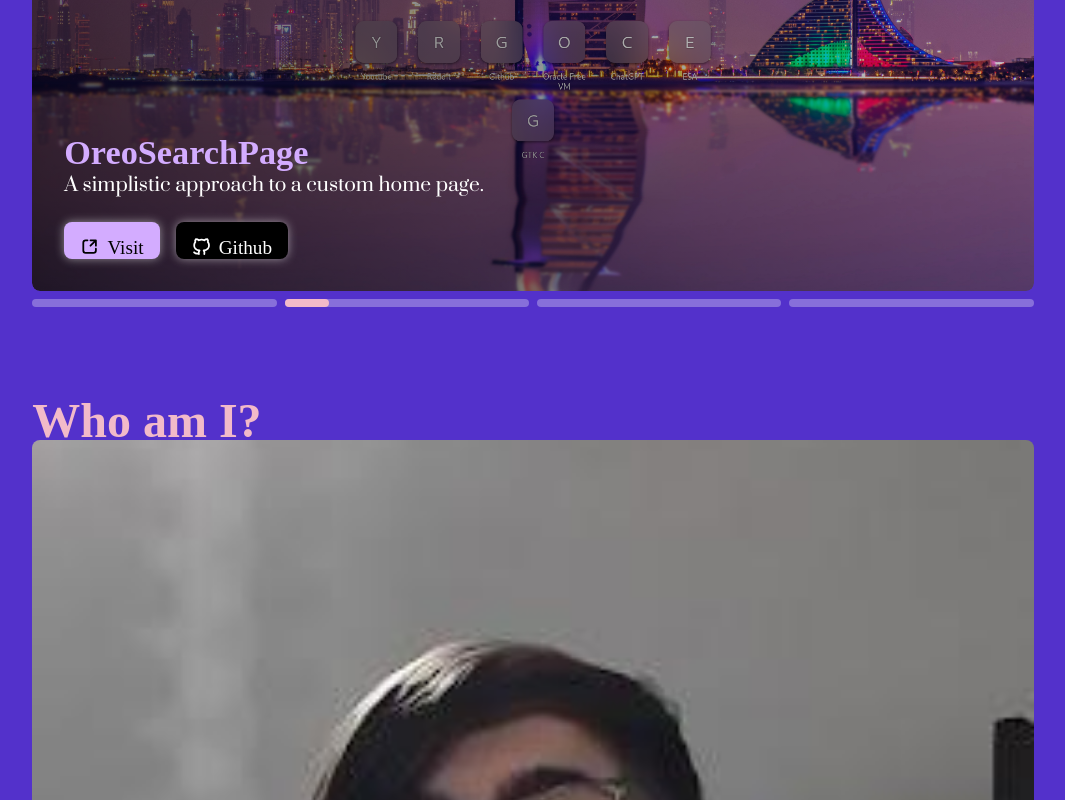
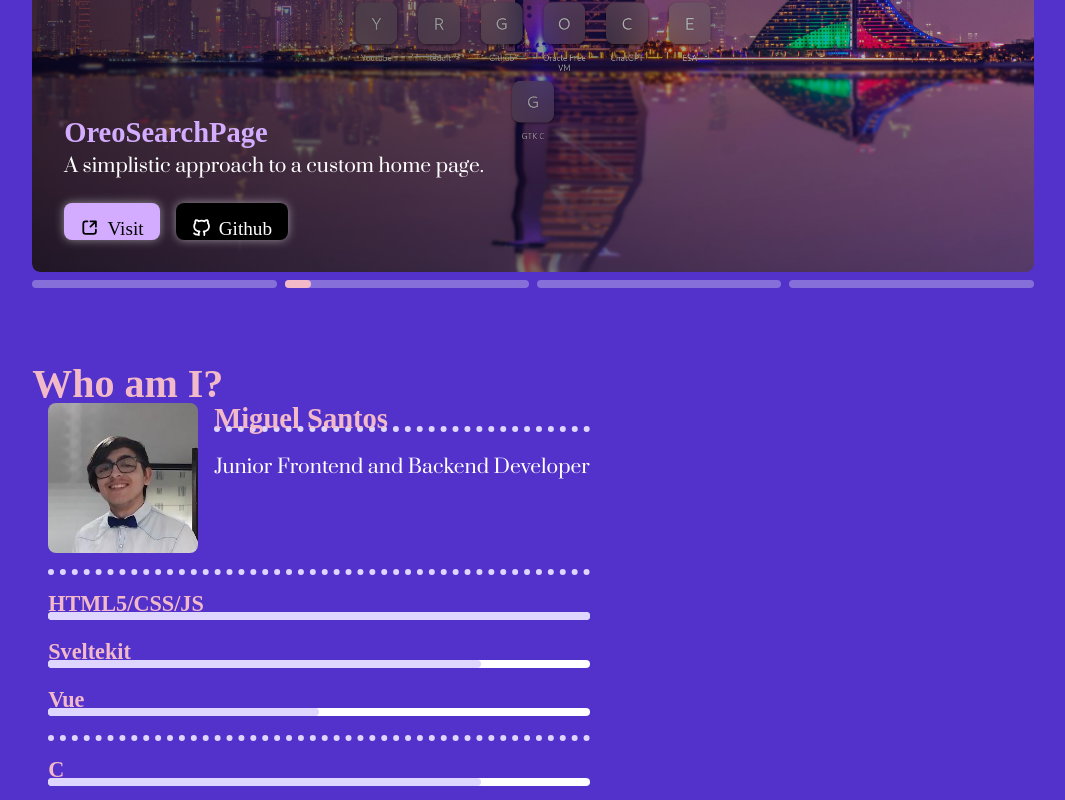
Before and after one commit to cakePhone/cakephone.github.io, a SvelteKit app: page / in a window 1280 px wide. Shown: the part 1260-2060 px from the top of the page, without its empty margins (107-1172 px from the left). Built offline with nearby package versions, Linux system fonts and the light colour scheme; a web font is replaced by a local one.

Commit message:
Move styles around

```diff
--- a/src/app.css
+++ b/src/app.css
@@ -66,50 +66,11 @@ body {
 
 body.change-colors {
   --on-primary: #000000;
-  --on-surface-headings: #260e57;
+  --on-surface-headings: #54388d;
   --on-surface: #000000;
 
-  --accent: #ff1957;
+  --accent: #ff4c7c;
   --surface: #ddd4ff;
-}
-
-#background::before,
-#background::after {
-  position: fixed;
-  left: 0;
-  top: 0;
-  content: "";
-  width: 100vw;
-  height: 100vh;
-  z-index: -1;
-
-  opacity: 30%;
-}
-
-#background::before {
-  background-color: #000000;
-  filter: url(#noiseFilter);
-}
-
-#background {
-  position: fixed;
-  z-index: -1;
-
-  height: 100vh;
-  width: 100vw;
-
-  display: flex;
-  align-items: center;
-}
-
-#background svg {
-  position: absolute;
-}
-
-#bubble-container {
-  z-index: -2;
-  position: relative;
-  margin-left: 70%;
 }
 
 h1,
@@ -151,6 +112,114 @@ h5 {
 h6 {
   font-size: calc(var(--fs-headings) / 2);
   margin-bottom: calc(var(--fs-headings) / -2.2);
+}
+
+hr {
+  width: var(--article-width);
+
+  margin-block: var(--min-margin);
+
+  border: none;
+  border-top: 6px dotted var(--on-surface-headings);
+}
+
+article {
+  margin-inline: auto;
+  width: var(--article-width);
+}
+
+article p {
+  text-align: justify;
+  line-height: calc(var(--fs-content) * 1.6);
+  text-wrap: pretty;
+}
+
+article a {
+  font-family: var(--ff-content);
+  color: var(--accent);
+}
+
+article img {
+  display: block;
+  max-width: 100%;
+  max-height: 60rem;
+
+  width: 100%;
+
+  object-fit: cover;
+
+  border-radius: 0.5rem;
+  margin-block: 1rem;
+}
+
+progress {
+  height: .5rem;
+  width: 100%;
+  background: none;
+}
+
+progress::-webkit-progress-bar {
+  border-radius: 1rem;
+  background-color: white;
+}
+
+progress::-webkit-progress-value {
+  background-color: var(--on-surface-headings);
+  border-radius: 1rem;
+}
+
+progress::-moz-progress-bar {
+  border-radius: 1rem;
+}
+
+footer {
+  width: var(--article-width);
+  margin-inline: auto;
+  margin-block: var(--min-margin);
+}
+
+footer p,
+footer a {
+  margin: 1rem 0 0;
+}
+
+#background::before,
+#background::after {
+  position: fixed;
+  left: 0;
+  top: 0;
+  content: "";
+  width: 100vw;
+  height: 100vh;
+  z-index: -1;
+
+  opacity: 30%;
+}
+
+#background::before {
+  background-color: #000000;
+  filter: url(#noiseFilter);
+}
+
+#background {
+  position: fixed;
+  z-index: -1;
+
+  height: 100vh;
+  width: 100vw;
+
+  display: flex;
+  align-items: center;
+}
+
+#background svg {
+  position: absolute;
+}
+
+#bubble-container {
+  z-index: -2;
+  position: relative;
+  margin-left: 70%;
 }
 
 #landing {
@@ -225,52 +294,44 @@ h6 {
   content: "#";
 }
 
-hr {
-  width: var(--article-width);
-
-  margin-block: var(--min-margin);
-
-  border: none;
-  border-top: 6px dotted var(--on-surface-headings);
+.flex {
+  display: flex;
+  gap: 1rem;
 }
 
-article {
-  margin-inline: auto;
-  width: var(--article-width);
+.card {
+  width: fit-content;
+
+  padding: 1rem;
+
+  border-radius: .5rem;
+
+  background: var(--surface);
 }
 
-article p {
-  text-align: justify;
-  line-height: calc(var(--fs-content) * 1.6);
-  text-wrap: pretty;
+.card img {
+  margin: 0;
+  aspect-ratio: 1;
+  max-width: 150px;
 }
 
-article a {
-  font-family: var(--ff-content);
-  color: var(--accent);
+.card p {
+  text-align: left;
+  margin-bottom: 0;
 }
 
-article img {
-  display: block;
-  max-width: 100%;
-  max-height: 60rem;
-
-  width: 100%;
-
-  object-fit: cover;
-
-  border-radius: 0.5rem;
-  margin-block: 1rem;
+.card :is(h1, h2, h3, h4, h5, h6) {
+  margin-top: 0;
 }
 
-footer {
-  width: var(--article-width);
-  margin-inline: auto;
-  margin-block: var(--min-margin)
+.card h5 {
+  margin-top: 1rem;
 }
 
-footer p, footer a {
-  margin: 1rem 0 0;
+.card hr {
+  width: 100%;
+  margin-top: 1rem;
+  margin-bottom: .5rem;
 }
 
 /* == Animations == */
@@ -290,7 +351,7 @@ footer p, footer a {
 
   to {
     opacity: 1;
-    transform: translateY(0)
+    transform: translateY(0);
   }
 }
 
@@ -303,6 +364,10 @@ footer p, footer a {
 
     --accent: #d06a85;
     --surface: #000000;
+  }
+
+  progress::-webkit-progress-bar {
+    background-color: #333;
   }
 }
 
@@ -327,7 +392,17 @@ footer p, footer a {
 
 @media only screen and (min-width: 900px) {
   body {
-    --fs-headings: 3rem;
+    --fs-headings: 2.5rem;
+  }
+}
+
+@media only screen and (max-width: 600px) {
+  .card img {
+    max-width: 100%;
+  }
+
+  .card .flex {
+    flex-direction: column;
   }
 }
 
```
